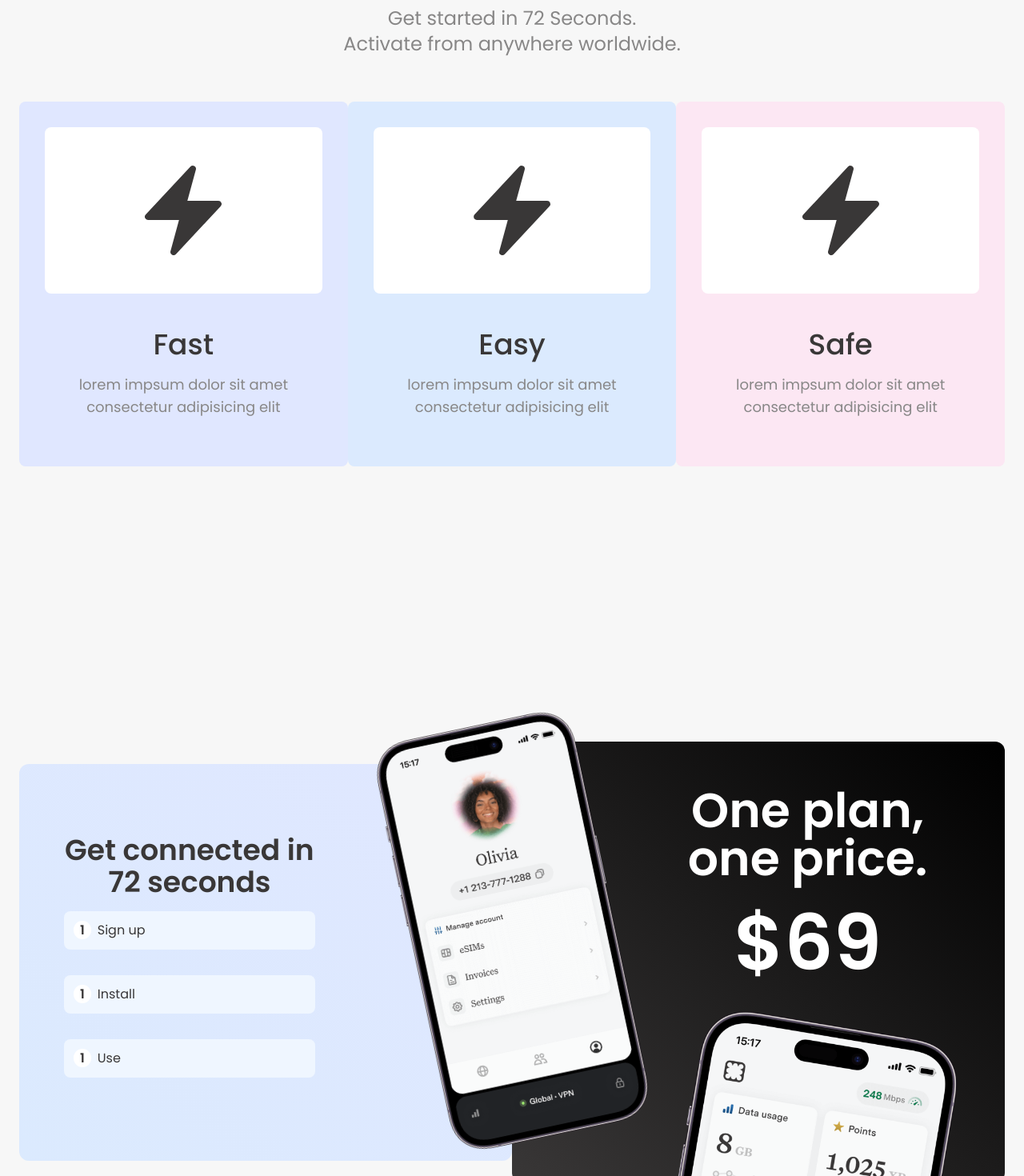
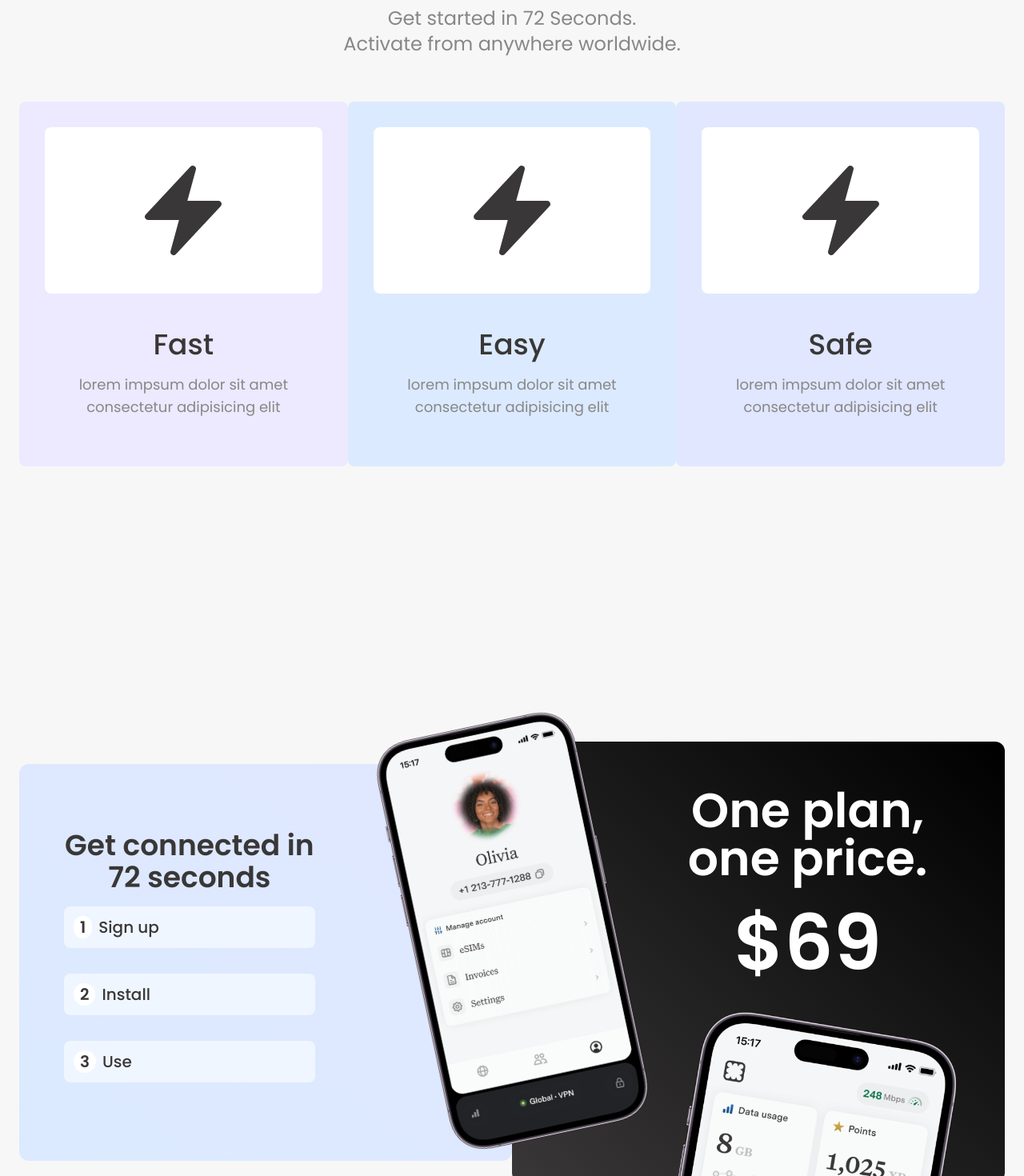
Before and after one commit to YasserDalali/landingpage, a React (Create React App) app: page / in a window 1280 px wide. Shown: the part 1640-3110 px from the top of the page at 80% size. Built offline with nearby package versions, Linux system fonts and the light colour scheme; what tailwindcss-motion would draw is missing.

Commit message:
card interactivity UI, color changes

```diff
--- a/src/components/elements/Card.jsx
+++ b/src/components/elements/Card.jsx
@@ -3,7 +3,7 @@ import React from 'react'
 export default function Card({title, desc, color}) {
 
   return (
-    <section className={` min-h-32 ${color} p-8 motion-preset-slide-up flex md:flex-col-reverse md:gap-7 md:rounded-lg justify-between items-center rounded-e-lg me-3 md:m-0 my-3`}>
+    <section className={` min-h-32 ${color} p-8 motion-preset-slide-up flex md:flex-col-reverse md:gap-7 hover:scale-105 hover:shadow-sm transition-all cursor-pointer  md:rounded-lg justify-between items-center rounded-e-lg me-3 md:m-0 my-3`}>
         <div className='basis-2/3 md:basis-1'>
         <h3 className='font-medium text-xl md:text-4xl md:text-center md:my-4 '>{title}</h3>
         <p className='text-accent md:text-center md:text-lg md:pb-7 md:mx-[10%]'>{desc}</p>
--- a/src/components/sections/Benefits.jsx
+++ b/src/components/sections/Benefits.jsx
@@ -17,7 +17,7 @@ export default function Benefits({ref}) {
       <Card
         title="Fast"
         desc="lorem impsum dolor sit amet consectetur adipisicing elit"
-        color="bg-indigo-100"
+        color="bg-violet-100"
       />
       <Card
         title="Easy"
@@ -27,7 +27,7 @@ export default function Benefits({ref}) {
       <Card
         title="Safe"
         desc="lorem impsum dolor sit amet consectetur adipisicing elit"
-        color="bg-pink-100"
+        color="bg-indigo-100"
       />
       </div>
     </div>
--- a/src/components/sections/Cta.jsx
+++ b/src/components/sections/Cta.jsx
@@ -9,21 +9,21 @@ export default function Cta() {
           Get connected in 72 seconds
         </h1>
 
-        <p className="my-4 w-full bg-blue-50 p-3 rounded-lg">
+        <p className="my-4 w-full bg-blue-50 p-3 md:text-xl font-medium rounded-lg">
           <span className="font-semibold bg-white px-2 rounded-full mr-2">
             1
           </span>
           Sign up
         </p>
-        <p className="my-4 w-full bg-blue-50 p-3 rounded-lg">
+        <p className="my-4 w-full bg-blue-50 p-3 md:text-xl font-medium rounded-lg">
           <span className="font-semibold bg-white px-2 rounded-full mr-2">
-            1
+            2
           </span>
           Install
         </p>
-        <p className="my-4 w-full bg-blue-50 p-3 rounded-lg">
+        <p className="my-4 w-full bg-blue-50 p-3 md:text-xl font-medium rounded-lg">
           <span className="font-semibold bg-white px-2 rounded-full mr-2">
-            1
+            3
           </span>
           Use
         </p>
```
